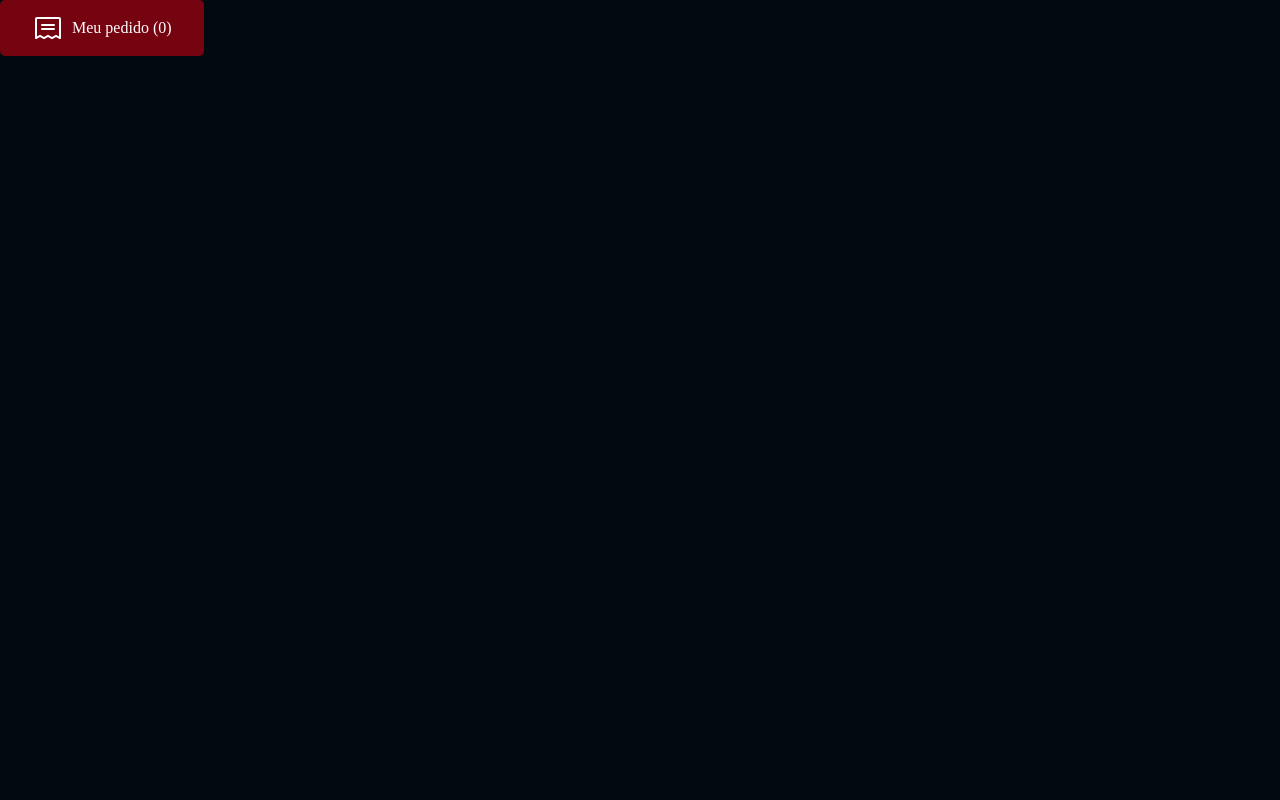
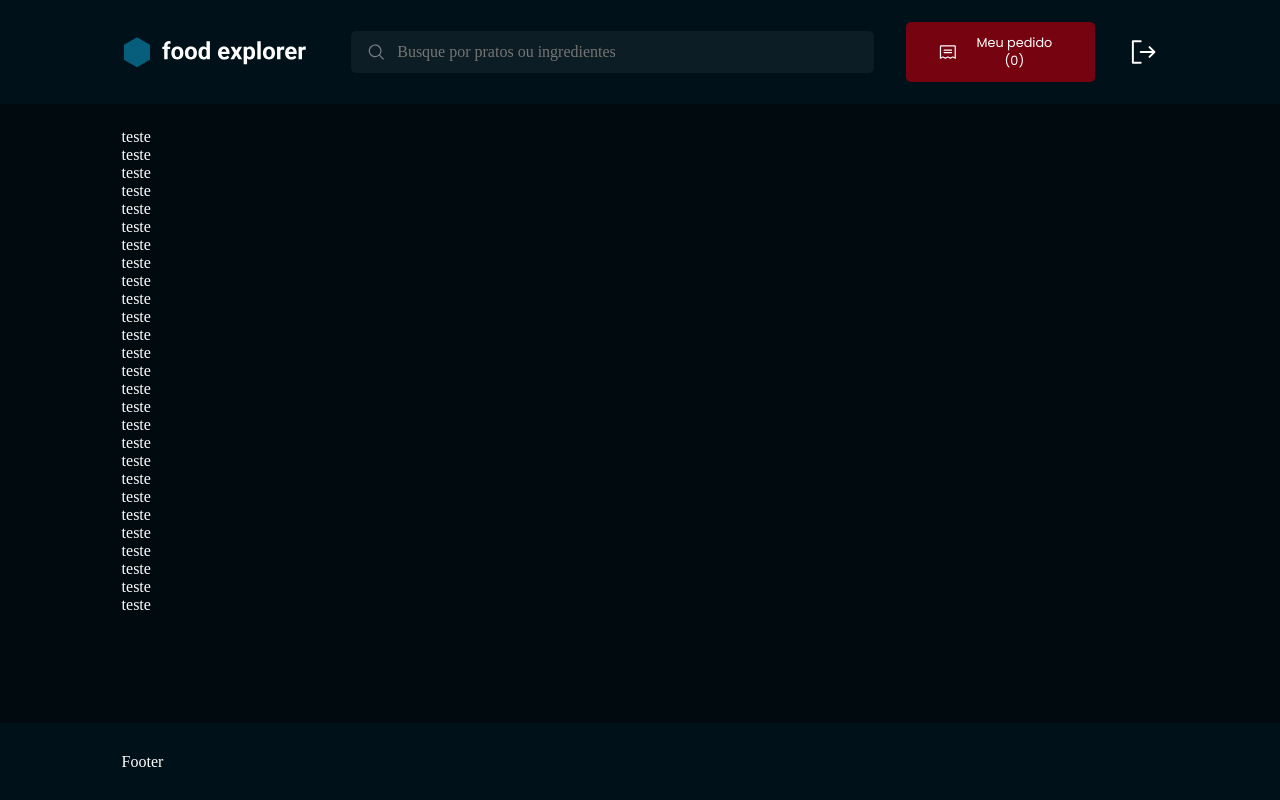
Before and after one commit to DouglasPortoo/Front-End-Food-Explorer, a React (Vite) app: page / in a window 1280 px wide. Built offline with nearby package versions, Linux system fonts and the light colour scheme.

Commit message:
alinhando header, content e footer  + display grid

```diff
--- /dev/null
+++ b/src/components/Content/index.jsx
@@ -0,0 +1,9 @@
+import { Container } from "./styles";
+
+export function Content({children}){
+  return(
+    <Container>
+      {children}
+    </Container>
+  )
+}
--- /dev/null
+++ b/src/components/Content/styles.js
@@ -0,0 +1,8 @@
+import styled from "styled-components";
+
+export const Container = styled.div`
+
+grid-area: content;
+padding: 1.5rem 7.6rem;
+
+`
--- /dev/null
+++ b/src/components/Header/index.jsx
@@ -0,0 +1,23 @@
+import { Container } from "./styles";
+import Logo from "../../assets/logo.svg"
+import {MagnifyingGlass,SignOut } from "@phosphor-icons/react"
+import {OrderButton} from "../OrderButton"
+import { Input } from "../Input";
+
+export function Header() {
+  return (
+    <Container>
+      <img src={Logo} alt="Logo" />
+      <label htmlFor="search">Busque por pratos ou ingredientes</label>
+
+      <Input
+          placeholder="Busque por pratos ou ingredientes"
+          id="search"
+          type="text"
+          icon={MagnifyingGlass}
+        />
+      <OrderButton/>
+      <SignOut size={62}/>
+    </Container>
+  );
+}
--- /dev/null
+++ b/src/components/Header/styles.js
@@ -0,0 +1,30 @@
+import styled from "styled-components";
+
+export const Container = styled.div`
+grid-area:header;
+
+padding:1.5rem 7.6rem;
+
+display: flex;
+gap:2rem;
+align-items: center;
+
+background-color:${({ theme }) => theme.COLORS.Dark_600};
+
+> label {
+  width: 1px;
+  height: 1px;
+  overflow: hidden;
+  position: absolute;
+
+}
+
+>svg{
+  cursor: pointer;
+}
+
+svg:hover{
+  filter: brightness(0.9);
+}
+
+`
--- /dev/null
+++ b/src/components/Input/index.jsx
@@ -0,0 +1,10 @@
+import { Container } from "./styles";
+
+export function Input({ icon: Icon, ...rest }) {
+  return (
+    <Container>
+      {Icon && <Icon size={20} />}
+      <input {...rest} />
+    </Container>
+  );
+}
--- /dev/null
+++ b/src/components/Input/styles.js
@@ -0,0 +1,29 @@
+import styled from 'styled-components'
+
+export const Container = styled.div`
+  width: 100%;
+  display: flex;
+  align-items: center;
+  border-radius: 5px;
+
+
+  background-color: ${({ theme }) => theme.COLORS.Dark_900} ;
+  color: ${({ theme }) => theme.COLORS.Light_500};
+
+
+  > input {
+    width: 100%;
+    padding: 12px;
+    color: ${({ theme }) => theme.COLORS.Light_100};
+    background: transparent;
+    border: 0;
+
+    &:placeholder {
+      color: ${({ theme }) => theme.COLORS.Light_500};
+    }
+  }
+
+  > svg {
+    margin-left: 16px;
+  }
+`
--- a/src/components/OrderButton/index.jsx
+++ b/src/components/OrderButton/index.jsx
@@ -4,7 +4,7 @@ import { Receipt } from "@phosphor-icons/react";
 export function OrderButton() {
   return (
     <Container>
-      <Receipt size={32}/>
+      <Receipt size={20}/>
       Meu pedido (0)
     </Container>
   );
--- a/src/components/OrderButton/styles.js
+++ b/src/components/OrderButton/styles.js
@@ -1,8 +1,8 @@
 import styled from "styled-components";
 
 export const Container = styled.button`
-
-padding: 12px 32px;
+width: 19.5rem;
+padding: 0.75rem 2rem;
 
 background-color: ${({ theme }) => theme.COLORS.Tomato_100};
 color: ${({ theme }) => theme.COLORS.Light_100};
@@ -16,6 +16,10 @@ align-items: center;
 gap: 0.5rem;
 transition: filter 0.2s;
 
+font-family: 'Poppins', sans-serif;
+font-size: 0.8rem;
+font-weight: 500;
+
 &:hover{
   filter: brightness(0.9);
 }
--- /dev/null
+++ b/src/components/footer/index.jsx
@@ -0,0 +1,9 @@
+import { Container } from "./styles";
+
+export function Footer(){
+  return(
+    <Container>
+      Footer
+    </Container>
+  )
+}
--- /dev/null
+++ b/src/components/footer/styles.js
@@ -0,0 +1,14 @@
+import styled from "styled-components";
+
+export const Container = styled.div`
+grid-area:footer;
+
+padding:1.5rem 7.6rem;
+
+display: flex;
+gap:2rem;
+align-items: center;
+
+background-color:${({ theme }) => theme.COLORS.Dark_600};
+
+`
--- a/src/pages/Home/index.jsx
+++ b/src/pages/Home/index.jsx
@@ -1,10 +1,42 @@
-import { OrderButton } from "../../components/OrderButton";
+import { Header } from "../../components/Header";
+import { Content } from "../../components/Content";
 import { Container } from "./styles";
+import { Footer } from "../../components/footer";
 
 export function Home (){
   return(
     <Container>
-      <OrderButton  />
+      <Header  />
+      <Content>
+        <div>teste</div>
+        <div>teste</div>
+        <div>teste</div>
+        <div>teste</div>
+        <div>teste</div>
+        <div>teste</div>
+        <div>teste</div>
+        <div>teste</div>
+        <div>teste</div>
+        <div>teste</div>
+        <div>teste</div>
+        <div>teste</div>
+        <div>teste</div>
+        <div>teste</div>
+        <div>teste</div>
+        <div>teste</div>
+        <div>teste</div>
+        <div>teste</div>
+        <div>teste</div>
+        <div>teste</div>
+        <div>teste</div>
+        <div>teste</div>
+        <div>teste</div>
+        <div>teste</div>
+        <div>teste</div>
+        <div>teste</div>
+        <div>teste</div>
+      </Content>
+      <Footer/>
 
     </Container>
   )
--- a/src/pages/Home/styles.js
+++ b/src/pages/Home/styles.js
@@ -1,4 +1,12 @@
 import styled from "styled-components";
 
 export const Container = styled.div`
+height: 100vh;
+
+display: grid;
+grid-template-rows: 104px  1fr 77px;
+grid-template-areas:
+"header"
+"content"
+"footer";
 `
```
Also changed, not shown: src/assets/logo.svg (added).
